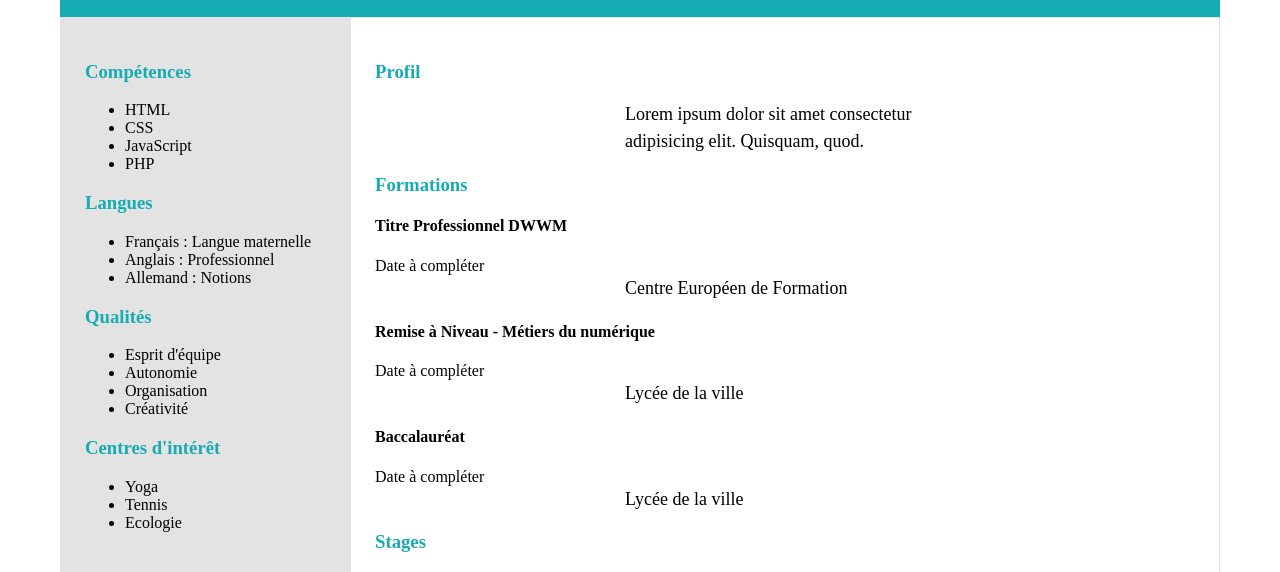
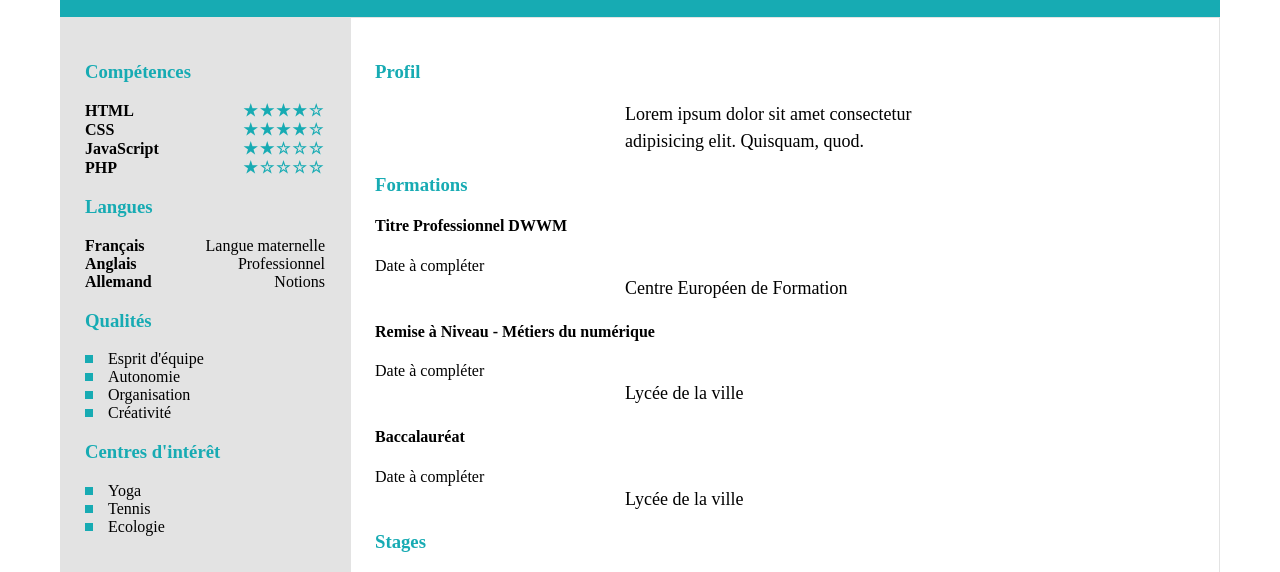
Before and after one commit to alexis-tramonte/Premier-depot, a plain HTML site: page index.html in a window 1280 px wide. Shown: the part 202-774 px from the top of the page. Drawn offline with Linux system fonts and the light colour scheme.

Commit message:
Avancement concéquant de la box gris et du main

```diff
--- a/assets/css/index.css
+++ b/assets/css/index.css
@@ -123,16 +123,75 @@ main h3 {
     color: var(--color-turquoise);
 }
 
+
+/* Styles pour la liste de compétences */
+
+.skills-list,
+.languages-list {
+    margin: 0;
+    padding: 0;
+    list-style: none;
+    font-weight: bold;
+}
+
+/* Styles pour les items de la liste de compétences et de langues */
+
+.skills-list li,
+.languages-list li {
+    display: flex;
+    justify-content: space-between;
+    align-items: center;
+    gap: 12px;
+}
+
+.languages-list li span:last-child {
+    font-weight: normal;
+}
+
+.rating {
+    color: var(--color-turquoise);
+    letter-spacing: 2px;
+    white-space: nowrap;
+}
+
+/* Styles pour les bullets turquoise */
+
+.turquoise-bullets {
+    padding-left: 0;
+    list-style: none;
+}
+
+.turquoise-bullets li {
+    display: flex;
+    align-items: center;
+    gap: 15px;
+}
+
+.turquoise-bullets li::before {
+    content: "";
+    flex: 0 0 8px;
+    width: 8px;
+    height: 8px;
+    background-color: var(--color-turquoise);
+}
+
+
+/* Styles pour les boxes */
+
 .box {
     padding: 24px;
     background-color: var(--color-blanc);
     border: 1px solid var(--color-gris-très-clair);
 }
 
-/* Styles pour les boxes */
 
-/*Box gris (première box) */
+/*Box gris */
 
 .box-gris {
     background-color: var(--color-gris-très-clair);
+    text-align: left;
 }
+
+.box-gris ul {
+    padding-left: 0;
+}
--- a/index.html
+++ b/index.html
@@ -53,28 +53,28 @@
             <!-- Section 1.1 : présentation -->
             <section>
                 <h3>Compétences</h3>
-                <ul>
-                    <li>HTML</li>
-                    <li>CSS</li>
-                    <li>JavaScript</li>
-                    <li>PHP</li>
+                <ul class="skills-list">
+                    <li><span>HTML</span><span class="rating" role="img" aria-label="4 étoiles sur 5">★★★★☆</span></li>
+                    <li><span>CSS</span><span class="rating" role="img" aria-label="4 étoiles sur 5">★★★★☆</span></li>
+                    <li><span>JavaScript</span><span class="rating" role="img" aria-label="2 étoiles sur 5">★★☆☆☆</span></li>
+                    <li><span>PHP</span><span class="rating" role="img" aria-label="1 étoile sur 5">★☆☆☆☆</span></li>
                 </ul>
             </section>
 
             <!-- Section 1.2 : Langues -->
             <section>
                 <h3>Langues</h3>
-                <ul>
-                    <li>Français : Langue maternelle</li>
-                    <li>Anglais : Professionnel</li>
-                    <li>Allemand : Notions</li>
+                <ul class="languages-list">
+                    <li><span>Français</span><span>Langue maternelle</span></li>
+                    <li><span>Anglais</span><span>Professionnel</span></li>
+                    <li><span>Allemand</span><span>Notions</span></li>
                 </ul>
             </section>
 
             <!-- Section 1.3 : Qualités -->
             <section>
                 <h3>Qualités</h3>
-                <ul>
+                <ul class="turquoise-bullets">
                     <li>Esprit d'équipe</li>
                     <li>Autonomie</li>
                     <li>Organisation</li>
@@ -85,7 +85,7 @@
             <!-- Section 1.4 : Centres d'intérêt -->
             <section>
                 <h3>Centres d'intérêt</h3>
-                <ul>
+                <ul class="turquoise-bullets">
                     <li>Yoga</li>
                     <li>Tennis</li>
                     <li>Ecologie</li>
```
